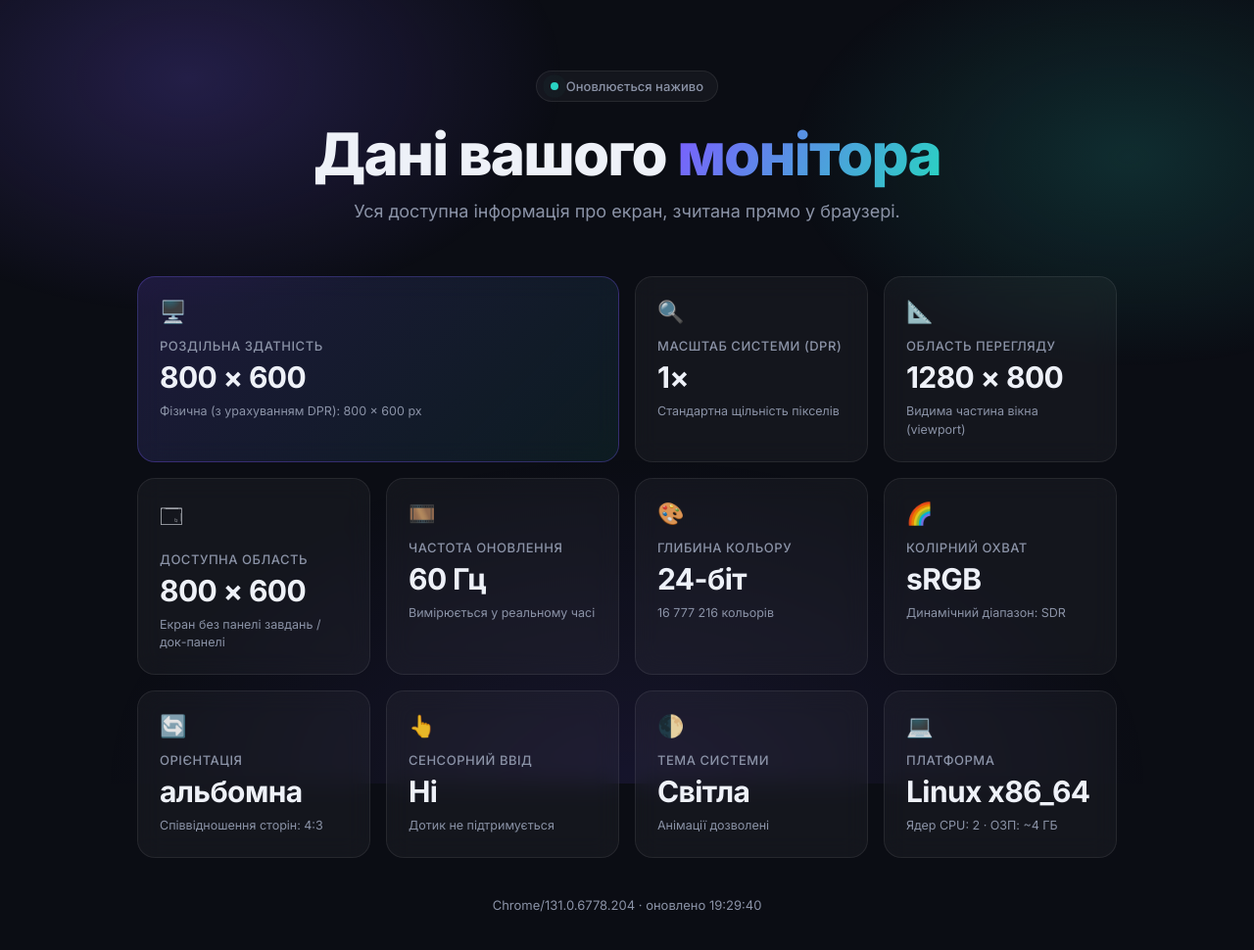
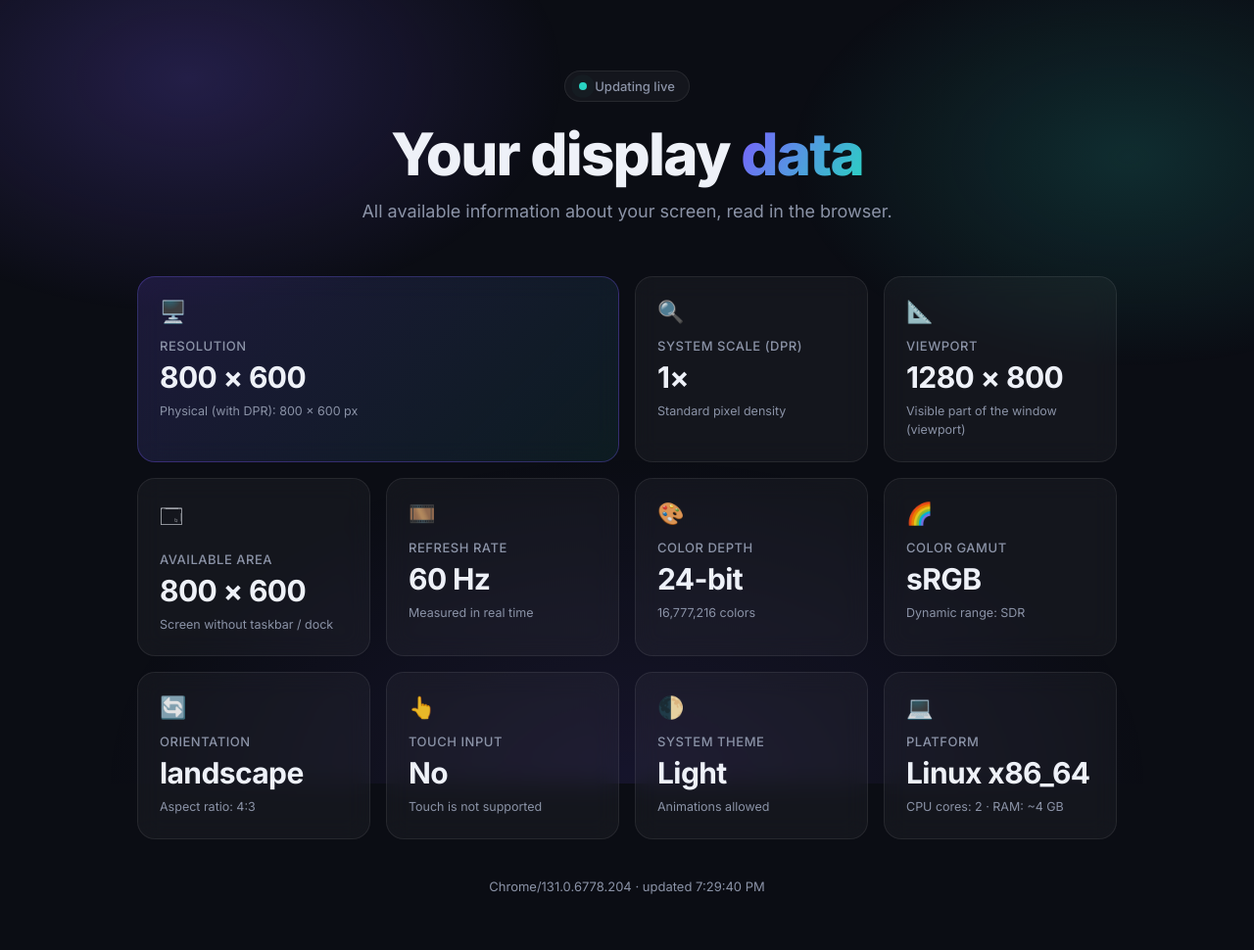
Before and after one commit to WhoThsGuy/screen-info, a website with bundled scripts: page index.html in a window 1280 px wide. Shown: the whole page at 98% size. Built offline with nearby package versions, Linux system fonts and the light colour scheme.

Commit message:
Drop i18n for an English-only page; add SEO and OpenGraph meta
Remove the multi-locale translation catalog and locale detection; UI strings are now plain English directly in source. A future Next.js rewrite is the planned path for proper per-locale routing and metadata.

Round devicePixelRatio to 2 decimals for display only (it returned values like 1.100000023841858 at 110% zoom).

Add a meta description, Open Graph and Twitter Card tags, and an optimized og-image.jpg (1200x630, ~57 KB); the Pages deploy workflow now copies the image into the published bundle when present.

```diff
--- a/index.html
+++ b/index.html
@@ -1,9 +1,48 @@
 <!doctype html>
-<html lang="uk">
+<html lang="en">
   <head>
     <meta charset="UTF-8" />
     <meta name="viewport" content="width=device-width, initial-scale=1.0" />
-    <title>Дані монітора</title>
+    <title>Display info</title>
+    <meta
+      name="description"
+      content="See your monitor and display information in the browser: resolution, system scale (DPR), refresh rate, color depth, color gamut, and more."
+    />
+
+    <!-- Open Graph / social preview -->
+    <meta property="og:type" content="website" />
+    <meta property="og:site_name" content="screen-info" />
+    <meta property="og:title" content="Display info" />
+    <meta
+      property="og:description"
+      content="See your monitor and display information in the browser: resolution, system scale (DPR), refresh rate, color depth, color gamut, and more."
+    />
+    <meta
+      property="og:url"
+      content="https://whothsguy.github.io/screen-info/"
+    />
+    <meta
+      property="og:image"
+      content="https://whothsguy.github.io/screen-info/og-image.jpg"
+    />
+    <meta property="og:image:width" content="1200" />
+    <meta property="og:image:height" content="630" />
+    <meta property="og:image:type" content="image/jpeg" />
+    <meta
+      property="og:image:alt"
+      content="screen-info display information page"
+    />
+    <meta name="twitter:card" content="summary_large_image" />
+    <meta
+      name="twitter:image"
+      content="https://whothsguy.github.io/screen-info/og-image.jpg"
+    />
+    <meta name="twitter:title" content="Display info" />
+    <meta
+      name="twitter:description"
+      content="See your monitor and display information in the browser: resolution, system scale (DPR), refresh rate, color depth, color gamut, and more."
+    />
+
     <link rel="preconnect" href="https://fonts.googleapis.com" />
     <link rel="preconnect" href="https://fonts.gstatic.com" crossorigin />
     <link
@@ -18,12 +57,10 @@
 
     <main class="wrap">
       <header class="hero">
-        <span class="badge" id="liveBadge"
-          ><span class="dot"></span> Оновлюється наживо</span
-        >
-        <h1>Дані вашого <span class="grad">монітора</span></h1>
+        <span class="badge"><span class="dot"></span> Updating live</span>
+        <h1>Your display <span class="grad">data</span></h1>
         <p class="sub">
-          Уся доступна інформація про екран, зчитана прямо у браузері.
+          All available information about your screen, read in the browser.
         </p>
       </header>
 
--- a/src/script.ts
+++ b/src/script.ts
@@ -23,7 +23,7 @@ function colorGamut(): string {
   if (mq('(color-gamut: rec2020)')) return 'Rec. 2020'
   if (mq('(color-gamut: p3)')) return 'DCI-P3'
   if (mq('(color-gamut: srgb)')) return 'sRGB'
-  return 'невідомо'
+  return 'unknown'
 }
 
 function dynamicRange(): string {
@@ -32,8 +32,8 @@ function dynamicRange(): string {
 
 function getOrientation(): string {
   const o = screen.orientation && screen.orientation.type
-  if (!o) return mq('(orientation: portrait)') ? 'портретна' : 'альбомна'
-  return o.includes('portrait') ? 'портретна' : 'альбомна'
+  if (!o) return mq('(orientation: portrait)') ? 'portrait' : 'landscape'
+  return o.includes('portrait') ? 'portrait' : 'landscape'
 }
 
 function gcd(a: number, b: number): number {
@@ -69,83 +69,89 @@ function buildCards(): CardDescriptor[] {
   const h = screen.height
   const physW = Math.round(w * dpr)
   const physH = Math.round(h * dpr)
+  const cores = navigator.hardwareConcurrency || '?'
+  const colors = Math.pow(2, screen.colorDepth).toLocaleString()
 
   return [
     {
       icon: '🖥️',
-      label: 'Роздільна здатність',
+      label: 'Resolution',
       featured: true,
       value: `${w} × ${h}`,
-      hint: `Фізична (з урахуванням DPR): ${physW} × ${physH} px`,
+      hint: `Physical (with DPR): ${physW} × ${physH} px`,
     },
     {
       icon: '🔍',
-      label: 'Масштаб системи (DPR)',
-      value: `${dpr}×`,
+      label: 'System scale (DPR)',
+      // devicePixelRatio is floating point (e.g. 1.100000023841858 at 110%
+      // zoom); round to 2 decimals for display only.
+      value: `${Math.round(dpr * 100) / 100}×`,
       hint:
         dpr > 1
-          ? 'Дисплей із підвищеною щільністю пікселів (Retina/HiDPI)'
-          : 'Стандартна щільність пікселів',
+          ? 'High-density display (Retina/HiDPI)'
+          : 'Standard pixel density',
     },
     {
       icon: '📐',
-      label: 'Область перегляду',
+      label: 'Viewport',
       value: `${window.innerWidth} × ${window.innerHeight}`,
-      hint: 'Видима частина вікна (viewport)',
+      hint: 'Visible part of the window (viewport)',
     },
     {
       icon: '🗔',
-      label: 'Доступна область',
+      label: 'Available area',
       value: `${screen.availWidth} × ${screen.availHeight}`,
-      hint: 'Екран без панелі завдань / док-панелі',
+      hint: 'Screen without taskbar / dock',
     },
     {
       icon: '🎞️',
-      label: 'Частота оновлення',
+      label: 'Refresh rate',
       value: '…',
       id: 'refresh',
-      hint: 'Вимірюється у реальному часі',
+      hint: 'Measured in real time',
     },
     {
       icon: '🎨',
-      label: 'Глибина кольору',
-      value: `${screen.colorDepth}-біт`,
-      hint: `${Math.pow(2, screen.colorDepth).toLocaleString('uk')} кольорів`,
+      label: 'Color depth',
+      value: `${screen.colorDepth}-bit`,
+      hint: `${colors} colors`,
     },
     {
       icon: '🌈',
-      label: 'Колірний охват',
+      label: 'Color gamut',
       value: colorGamut(),
-      hint: `Динамічний діапазон: ${dynamicRange()}`,
+      hint: `Dynamic range: ${dynamicRange()}`,
     },
     {
       icon: '🔄',
-      label: 'Орієнтація',
+      label: 'Orientation',
       value: getOrientation(),
-      hint: `Співвідношення сторін: ${aspectRatio(w, h)}`,
+      hint: `Aspect ratio: ${aspectRatio(w, h)}`,
     },
     {
       icon: '👆',
-      label: 'Сенсорний ввід',
-      value: navigator.maxTouchPoints > 0 ? 'Так' : 'Ні',
+      label: 'Touch input',
+      value: navigator.maxTouchPoints > 0 ? 'Yes' : 'No',
       hint:
         navigator.maxTouchPoints > 0
-          ? `Точок дотику: ${navigator.maxTouchPoints}`
-          : 'Дотик не підтримується',
+          ? `Touch points: ${navigator.maxTouchPoints}`
+          : 'Touch is not supported',
     },
     {
       icon: '🌓',
-      label: 'Тема системи',
-      value: mq('(prefers-color-scheme: dark)') ? 'Темна' : 'Світла',
+      label: 'System theme',
+      value: mq('(prefers-color-scheme: dark)') ? 'Dark' : 'Light',
       hint: mq('(prefers-reduced-motion: reduce)')
-        ? 'Зменшений рух увімкнено'
-        : 'Анімації дозволені',
+        ? 'Reduced motion is on'
+        : 'Animations allowed',
     },
     {
       icon: '💻',
-      label: 'Платформа',
-      value: navigator.platform || 'невідомо',
-      hint: `Ядер CPU: ${navigator.hardwareConcurrency || '?'}${nav.deviceMemory ? ' · ОЗП: ~' + nav.deviceMemory + ' ГБ' : ''}`,
+      label: 'Platform',
+      value: navigator.platform || 'unknown',
+      hint:
+        `CPU cores: ${cores}` +
+        (nav.deviceMemory ? ` · RAM: ~${nav.deviceMemory} GB` : ''),
     },
   ]
 }
@@ -238,7 +244,7 @@ function update(): void {
 function showRefreshRate(): void {
   measureRefreshRate(hz => {
     const el = document.getElementById('refresh')
-    if (el) el.textContent = `${hz} Гц`
+    if (el) el.textContent = `${hz} Hz`
   })
 }
 
@@ -248,10 +254,10 @@ showRefreshRate()
 // Live update on window resize / zoom / orientation change. Only changed card
 // values are patched and flashed; the grid is never rebuilt, so cards no longer
 // disappear and re-animate when mobile browser chrome shows/hides on scroll.
-let t: ReturnType<typeof setTimeout>
+let resizeTimer: ReturnType<typeof setTimeout>
 function refresh(): void {
-  clearTimeout(t)
-  t = setTimeout(update, 120)
+  clearTimeout(resizeTimer)
+  resizeTimer = setTimeout(update, 120)
 }
 window.addEventListener('resize', refresh)
 window.addEventListener('orientationchange', refresh)
@@ -263,6 +269,6 @@ if (uaEl) {
   const browser =
     navigator.userAgent.match(
       /(Firefox|Edg|OPR|Chrome|Safari)\/[\d.]+/g,
-    )?.[0] || 'Браузер'
-  uaEl.textContent = `${browser} · оновлено ${new Date().toLocaleTimeString('uk')}`
+    )?.[0] || 'Browser'
+  uaEl.textContent = `${browser} · updated ${new Date().toLocaleTimeString()}`
 }
```
Also changed, not shown: CLAUDE.md (+4 -1 lines), .github/workflows/deploy.yml, README.md, og-image.jpg (added).
